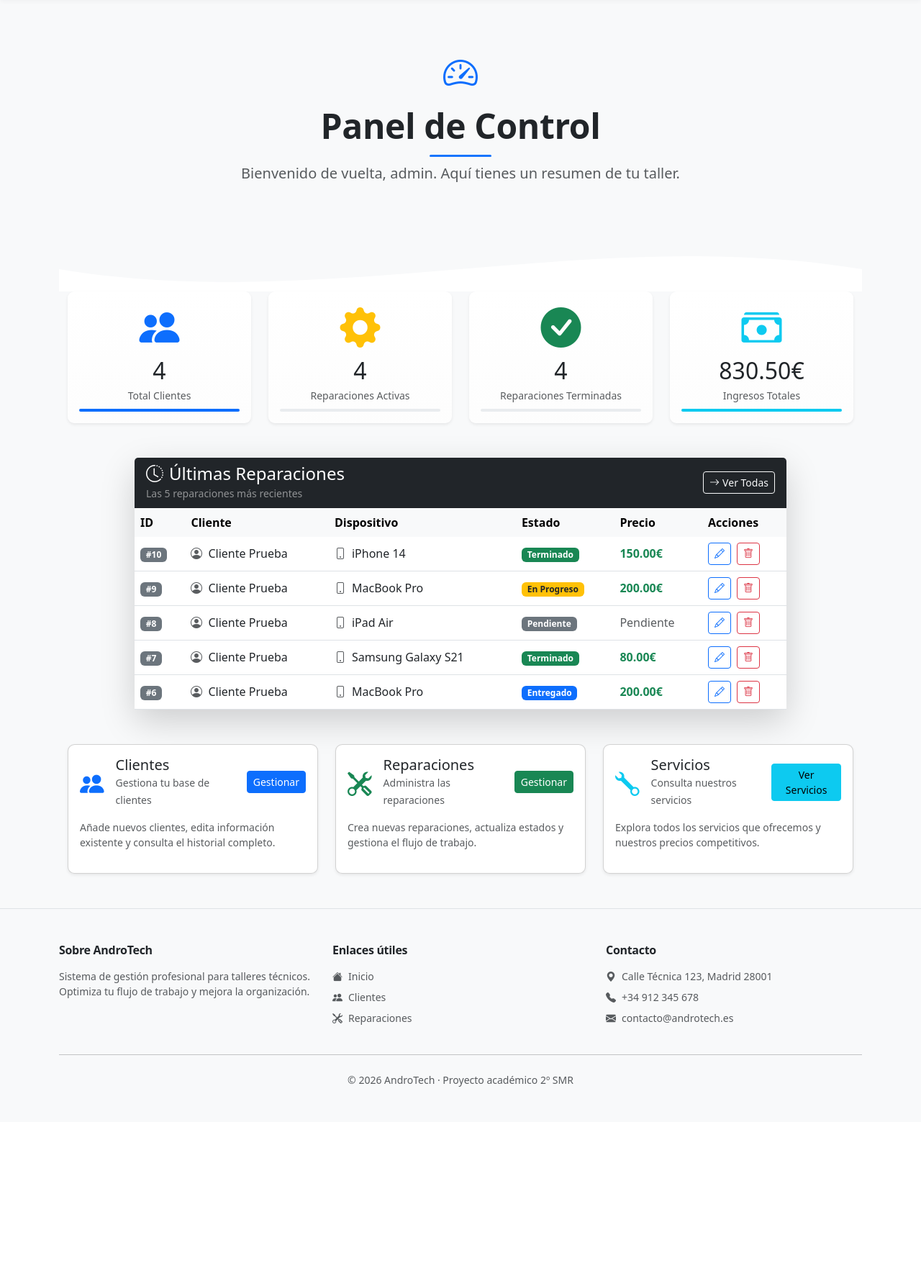
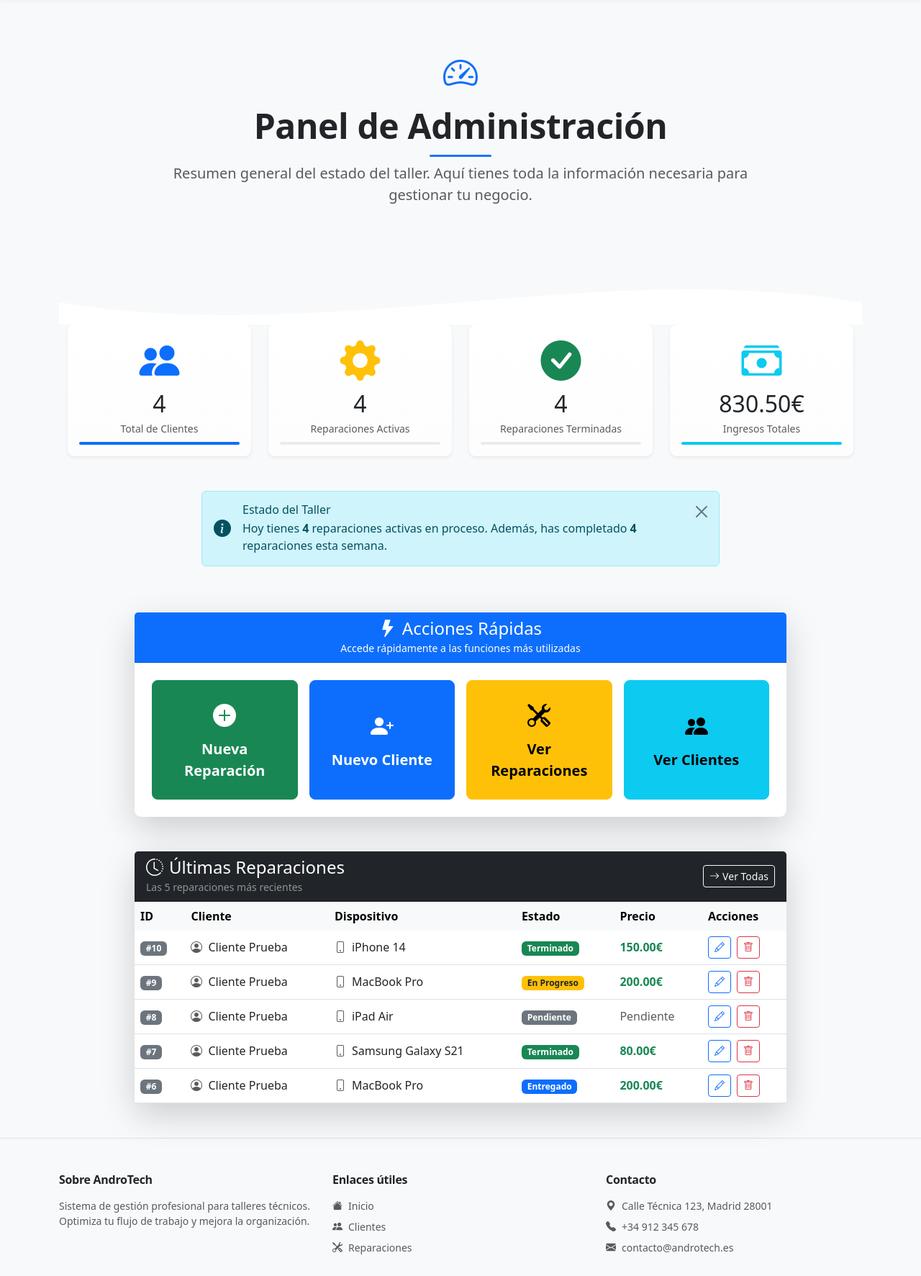
Before and after one commit to manuelcortes07/Androtech, a Flask app: page /dashboard in a window 1280 px wide. Shown: the part 56-1829 px from the top of the page at 72% size. Before the commit the page ends 1566 px from the top, so only its background shows below. Run offline with Flask 3, Linux system fonts and the light colour scheme; a user stored in the database is signed in; data comes from the database, SQL or seed files in the repository.

Commit message:
mejoras de rol importantes y mas cosass

```diff
--- a/templates/dashboard.html
+++ b/templates/dashboard.html
@@ -1,17 +1,17 @@
 {% extends "base.html" %}
 
-{% block title %}Dashboard - AndroTech{% endblock %}
+{% block title %}Panel de Administración - AndroTech{% endblock %}
 
 {% block content %}
 
 <!-- HERO DASHBOARD -->
-<section class="hero text-center">
+<section class="hero text-center py-5">
     <div class="container">
         <div class="display-6 text-primary mb-3">
             <i class="bi bi-speedometer2" style="font-size: 3rem;"></i>
         </div>
-        <h1 class="display-5 fw-bold mb-2">Panel de Control</h1>
-        <p class="lead text-muted mb-4">Bienvenido de vuelta, {{ session.usuario }}. Aquí tienes un resumen de tu taller.</p>
+        <h1 class="display-5 fw-bold mb-2">Panel de Administración</h1>
+        <p class="lead text-muted mb-4">Resumen general del estado del taller. Aquí tienes toda la información necesaria para gestionar tu negocio.</p>
     </div>
 </section>
 
@@ -22,7 +22,7 @@
     </svg>
 </div>
 
-<!-- ESTADÍSTICAS KPI -->
+<!-- KPIs PRINCIPALES -->
 <section class="container mb-5">
     <div class="row g-4 justify-content-center">
 
@@ -34,7 +34,7 @@
                         <i class="bi bi-people-fill"></i>
                     </div>
                     <div class="h2 mb-1">{{ total_clientes }}</div>
-                    <div class="text-muted small">Total Clientes</div>
+                    <div class="text-muted small">Total de Clientes</div>
                     <div class="progress mt-2" style="height: 4px;">
                         <div class="progress-bar bg-primary" style="width: 100%"></div>
                     </div>
@@ -52,7 +52,6 @@
                     <div class="h2 mb-1">{{ reparaciones_activas }}</div>
                     <div class="text-muted small">Reparaciones Activas</div>
                     <div class="progress mt-2" style="height: 4px;">
-                        <!-- stylelint-disable-next-line -->
                         <div class="progress-bar bg-warning progress-dynamic" data-width="{{ porcentaje_activas }}"></div>
                     </div>
                 </div>
@@ -69,7 +68,6 @@
                     <div class="h2 mb-1">{{ reparaciones_terminadas }}</div>
                     <div class="text-muted small">Reparaciones Terminadas</div>
                     <div class="progress mt-2" style="height: 4px;">
-                        <!-- stylelint-disable-next-line -->
                         <div class="progress-bar bg-success progress-dynamic" data-width="{{ porcentaje_terminadas }}"></div>
                     </div>
                 </div>
@@ -92,6 +90,81 @@
             </div>
         </div>
 
+    </div>
+</section>
+
+<!-- MENSAJE CONTEXTUAL -->
+<section class="container mb-5">
+    <div class="row justify-content-center">
+        <div class="col-lg-8">
+            <div class="alert alert-info alert-dismissible fade show" role="alert" data-sr="enter bottom over 0.6s">
+                <div class="d-flex align-items-center">
+                    <i class="bi bi-info-circle-fill me-3" style="font-size: 1.5rem;"></i>
+                    <div>
+                        <h6 class="alert-heading mb-1">Estado del Taller</h6>
+                        <p class="mb-0">
+                            {% if reparaciones_activas > 0 %}
+                                Hoy tienes <strong>{{ reparaciones_activas }}</strong> reparaciones activas en proceso.
+                                {% if reparaciones_terminadas > 0 %}
+                                    Además, has completado <strong>{{ reparaciones_terminadas }}</strong> reparaciones esta semana.
+                                {% endif %}
+                            {% else %}
+                                No hay reparaciones activas en este momento. ¡Todo está al día!
+                            {% endif %}
+                        </p>
+                    </div>
+                </div>
+                <button type="button" class="btn-close" data-bs-dismiss="alert"></button>
+            </div>
+        </div>
+    </div>
+</section>
+
+<!-- ACCIONES RÁPIDAS -->
+<section class="container mb-5">
+    <div class="row justify-content-center">
+        <div class="col-lg-10">
+            <div class="card shadow-lg border-0" data-sr="enter bottom over 0.6s">
+                <div class="card-header bg-primary text-white text-center">
+                    <h4 class="mb-0">
+                        <i class="bi bi-lightning-fill me-2"></i>Acciones Rápidas
+                    </h4>
+                    <small>Accede rápidamente a las funciones más utilizadas</small>
+                </div>
+                <div class="card-body p-4">
+                    <div class="row g-3">
+                        <!-- Nueva Reparación -->
+                        <div class="col-md-6 col-lg-3">
+                            <a href="/reparaciones/nueva" class="btn btn-success btn-lg w-100 h-100 d-flex flex-column align-items-center justify-content-center p-4">
+                                <i class="bi bi-plus-circle-fill mb-2" style="font-size: 2rem;"></i>
+                                <span class="fw-semibold">Nueva Reparación</span>
+                            </a>
+                        </div>
+                        <!-- Nuevo Cliente -->
+                        <div class="col-md-6 col-lg-3">
+                            <a href="/clientes/nuevo" class="btn btn-primary btn-lg w-100 h-100 d-flex flex-column align-items-center justify-content-center p-4">
+                                <i class="bi bi-person-plus-fill mb-2" style="font-size: 2rem;"></i>
+                                <span class="fw-semibold">Nuevo Cliente</span>
+                            </a>
+                        </div>
+                        <!-- Ver Reparaciones -->
+                        <div class="col-md-6 col-lg-3">
+                            <a href="/reparaciones" class="btn btn-warning btn-lg w-100 h-100 d-flex flex-column align-items-center justify-content-center p-4">
+                                <i class="bi bi-tools mb-2" style="font-size: 2rem;"></i>
+                                <span class="fw-semibold">Ver Reparaciones</span>
+                            </a>
+                        </div>
+                        <!-- Ver Clientes -->
+                        <div class="col-md-6 col-lg-3">
+                            <a href="/clientes" class="btn btn-info btn-lg w-100 h-100 d-flex flex-column align-items-center justify-content-center p-4">
+                                <i class="bi bi-people-fill mb-2" style="font-size: 2rem;"></i>
+                                <span class="fw-semibold">Ver Clientes</span>
+                            </a>
+                        </div>
+                    </div>
+                </div>
+            </div>
+        </div>
     </div>
 </section>
 
@@ -192,82 +265,6 @@
     </div>
 </section>
 
-<!-- ACCESOS RÁPIDOS -->
-<section class="container mb-5">
-    <div class="row g-4 justify-content-center">
-
-        <!-- Clientes -->
-        <div class="col-md-6 col-lg-4">
-            <div class="card quick-card h-100 shadow-sm" data-sr="enter bottom over 0.6s">
-                <div class="card-body d-flex flex-column align-items-start">
-                    <div class="d-flex align-items-center w-100 justify-content-between">
-                        <div class="d-flex align-items-center">
-                            <div class="display-6 text-primary me-3">
-                                <i class="bi bi-people-fill" style="font-size: 2.1rem;"></i>
-                            </div>
-                            <div>
-                                <h5 class="mb-0">Clientes</h5>
-                                <small class="text-muted">Gestiona tu base de clientes</small>
-                            </div>
-                        </div>
-                        <a href="/clientes" class="btn btn-primary btn-sm">Gestionar</a>
-                    </div>
-                    <p class="mt-3 text-muted small">
-                        Añade nuevos clientes, edita información existente y consulta el historial completo.
-                    </p>
-                </div>
-            </div>
-        </div>
-
-        <!-- Reparaciones -->
-        <div class="col-md-6 col-lg-4">
-            <div class="card quick-card h-100 shadow-sm" data-sr="enter bottom over 0.6s" data-sr-delay="100">
-                <div class="card-body d-flex flex-column align-items-start">
-                    <div class="d-flex align-items-center w-100 justify-content-between">
-                        <div class="d-flex align-items-center">
-                            <div class="display-6 text-success me-3">
-                                <i class="bi bi-tools" style="font-size: 2.1rem;"></i>
-                            </div>
-                            <div>
-                                <h5 class="mb-0">Reparaciones</h5>
-                                <small class="text-muted">Administra las reparaciones</small>
-                            </div>
-                        </div>
-                        <a href="/reparaciones" class="btn btn-success btn-sm">Gestionar</a>
-                    </div>
-                    <p class="mt-3 text-muted small">
-                        Crea nuevas reparaciones, actualiza estados y gestiona el flujo de trabajo.
-                    </p>
-                </div>
-            </div>
-        </div>
-
-        <!-- Servicios -->
-        <div class="col-md-6 col-lg-4">
-            <div class="card quick-card h-100 shadow-sm" data-sr="enter bottom over 0.6s" data-sr-delay="200">
-                <div class="card-body d-flex flex-column align-items-start">
-                    <div class="d-flex align-items-center w-100 justify-content-between">
-                        <div class="d-flex align-items-center">
-                            <div class="display-6 text-info me-3">
-                                <i class="bi bi-wrench" style="font-size: 2.1rem;"></i>
-                            </div>
-                            <div>
-                                <h5 class="mb-0">Servicios</h5>
-                                <small class="text-muted">Consulta nuestros servicios</small>
-                            </div>
-                        </div>
-                        <a href="/servicios" class="btn btn-info btn-sm">Ver Servicios</a>
-                    </div>
-                    <p class="mt-3 text-muted small">
-                        Explora todos los servicios que ofrecemos y nuestros precios competitivos.
-                    </p>
-                </div>
-            </div>
-        </div>
-
-    </div>
-</section>
-
 {% endblock %}
 
 <!-- Script para progress bars dinámicas -->
```
Also changed, not shown: templates/consulta.html (+92 -40 lines).
